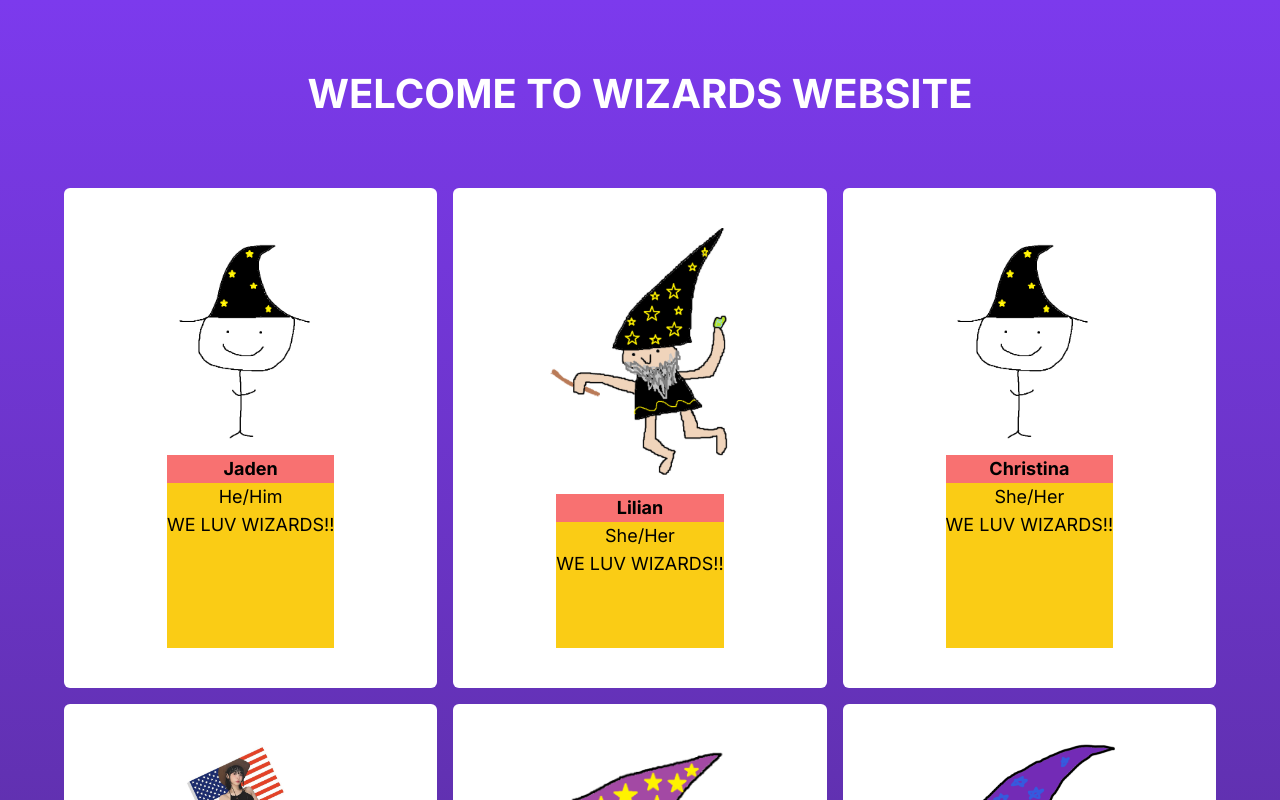
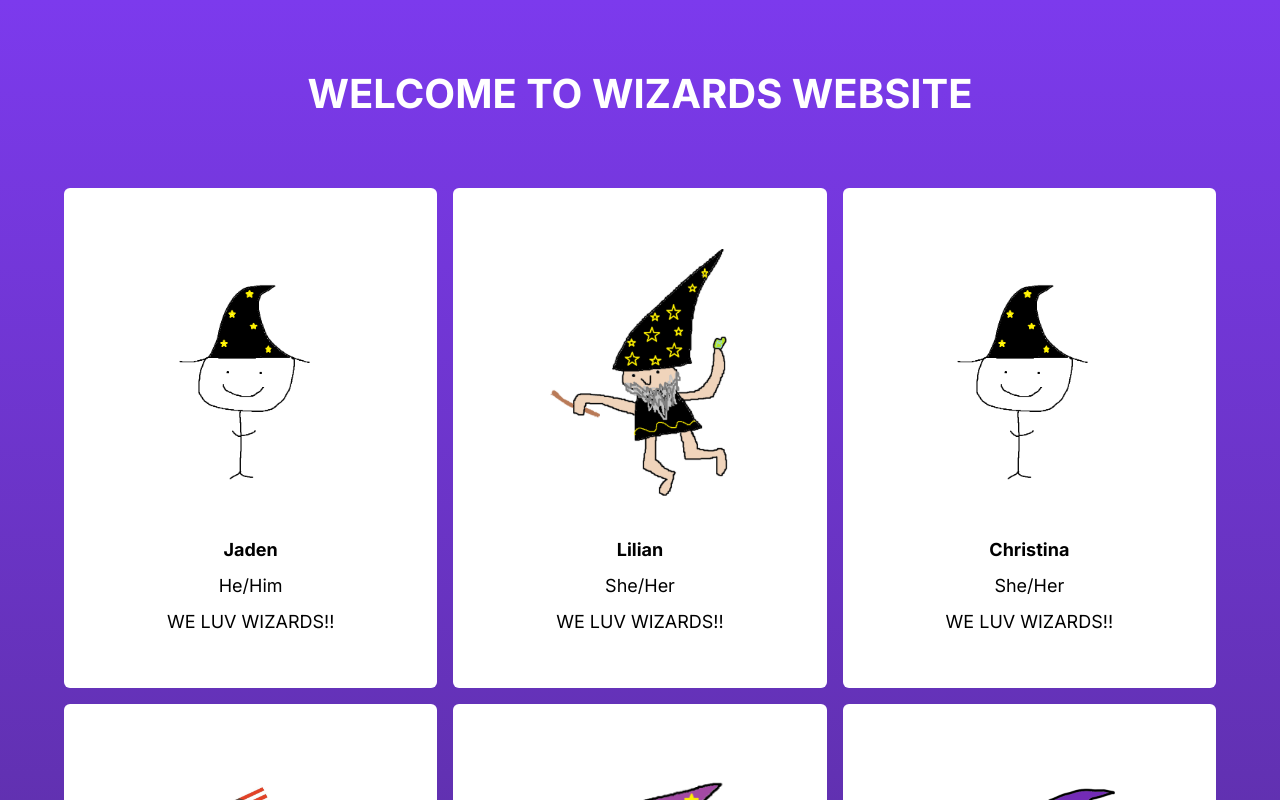
Before and after one commit to joshiosimoe/wizards-website, a Next.js app: page / in a window 1280 px wide. Shown: the top 800 px of the page. Built offline with nearby package versions, Linux system fonts and the light colour scheme.

Commit message:
TEXT FINALLY FIXED??

```diff
--- a/src/app/components/WizardCards.tsx
+++ b/src/app/components/WizardCards.tsx
@@ -13,16 +13,14 @@ const WizardCards = (props:any) => {
                 height={200}
                 />
             </div>
-            <div className="h-[300px] bg-yellow-400">
-                <div className="font-bold bg-red-400">
-                    <span>{props.firstName}</span>
-                </div>
-                <div>
-                    <span>{props.pronouns}</span>
-                </div>
-                <div>
-                    <span>WE LUV WIZARDS!!</span>
-                </div>
+            <div className="font-bold text-black">
+                <span>{props.firstName}</span>
+            </div>
+            <div className="text-black">
+                <span>{props.pronouns}</span>
+            </div>
+            <div className="text-black">
+                <span>WE LUV WIZARDS!!</span>
             </div>
         </div>
     )
```
